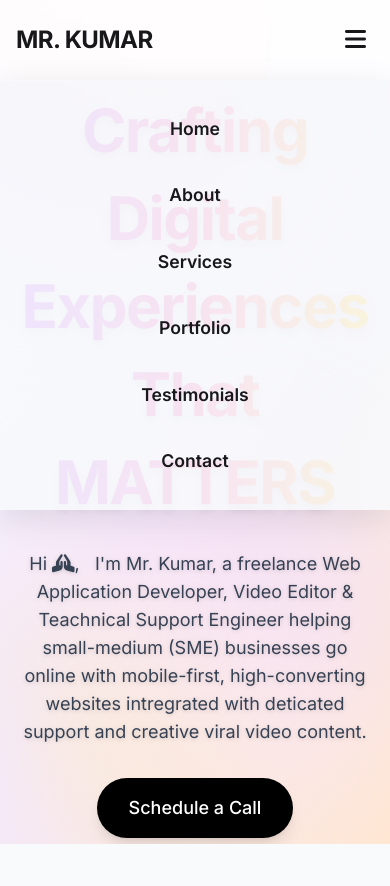
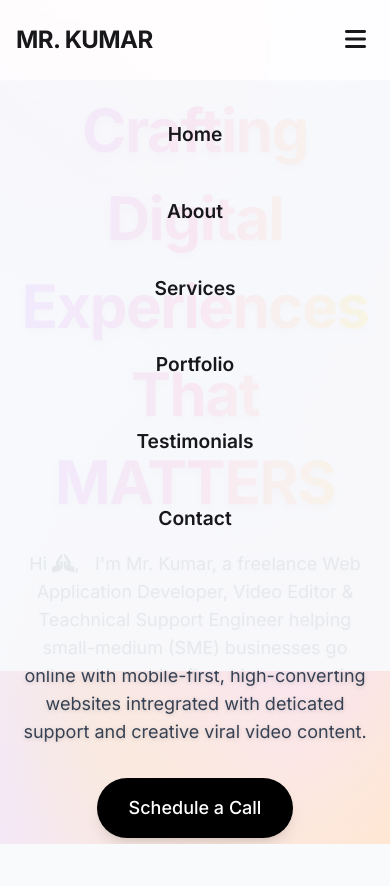
Before and after one commit to namokumar/portfolio, a plain HTML site: page index.html in a window 390 px wide. Both pictures are taken after a click on the button "Open Menu". Shown: the top 886 px of the page. Drawn offline with nearby package versions, Linux system fonts and the light colour scheme.

Commit message:
added navbar functionality

```diff
--- a/css/style.css
+++ b/css/style.css
@@ -98,22 +98,26 @@ body {
     color: #f59e42;
 }
 
+/* Media Queries */
+
 /* Mobile menu styles for hamburger functionality */
 @media (max-width: 767px) {
   header nav .hidden.md\:block {
     display: none;
   }
+
   body.menu-open header nav .hidden.md\:block {
     display: block;
     position: absolute;
     top: 100%;
     left: 0;
-    width: 100vw;
+    min-width: 100%;
+    height: 70vh;
     /* Match header background and blur */
-    background: #f8fafce1; /* Same as bg-white/90 */
+    background: #f8fafce8; /* Same as bg-white/90 */
     backdrop-filter: blur(8px); /* Similar to backdrop-blur-sm */
     -webkit-backdrop-filter: blur(8px);
-    box-shadow: 0 8px 32px 0 rgba(0,0,0,0.10);
+    box-shadow: -0.1 8px 32px 0 rgba(0,0,0,0.10);
     z-index: 100;
   }
   body.menu-open header nav .hidden.md\:block ul {
@@ -129,10 +133,10 @@ body {
   }
   body.menu-open header nav .hidden.md\:block ul li a {
     display: block;
-    padding: 0.75rem 0;
-    color: #18181b;
+    padding: 1rem 0;
+    color: var(--primary);
     background: transparent;
-    font-size: 1.1rem;
+    font-size: 1.2rem;
     font-weight: 600;
     border-radius: 0;
     transition: background 0.2s, color 0.2s;
```
